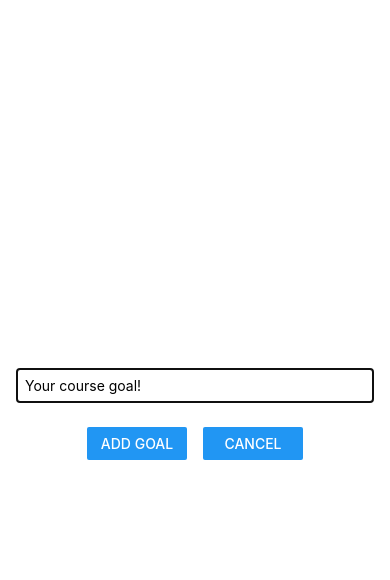
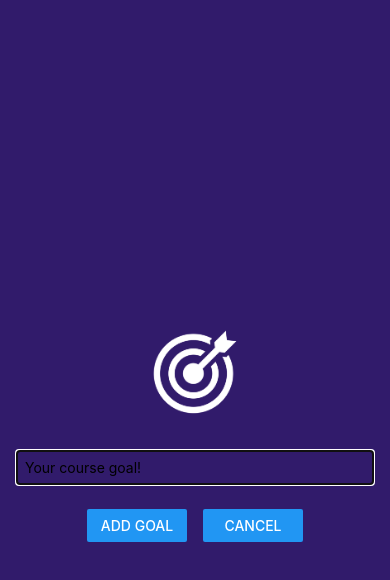
Before and after one commit to Gaberoids/react-native-app, a React Native app: screen / in a window 390 px wide. Both pictures are taken after a click on the button "ADD NEW GOAL". Shown: the top 580 px of the page. Built offline with nearby package versions, Linux system fonts and the light colour scheme.

Commit message:
Added an image.

```diff
--- a/components/GoalInput.js
+++ b/components/GoalInput.js
@@ -1,5 +1,12 @@
 import { useState } from 'react';
-import { StyleSheet, View, TextInput, Button, Modal } from "react-native";
+import {
+    StyleSheet,
+    View,
+    TextInput,
+    Button,
+    Modal,
+    Image
+     } from "react-native";
 
 function GoalInput(props) {
     // enteredGoalText is the Key, setEnteredGoalText is the value of the key.
@@ -21,6 +28,7 @@
         // "visible" is a made up word
         <Modal visible={props.visible} animationType="slide" >
             <View style={styles.inputContainer}>
+                <Image style={styles.image} source={require('../assets/images/goal.png')} />
                 <TextInput
                     style={styles.textInput}
                     placeholder='Your course goal!'
@@ -59,10 +67,8 @@
         flex: 1,
         justifyContent: 'center',
         alignItems: 'center',
-        marginBottom: 24,
-        borderBottomWidth:1,
-        borderBottomColor: "#cccccc",
         padding: 16,
+        backgroundColor: "#311b6b"
     },
     textInput: {
         borderWidth: 1,
@@ -79,5 +85,10 @@
         width: 100,
         marginHorizontal: 8,
     },
+    image: {
+        width: 100,
+        height: 100,
+        margin: 20,
+    },
 
 });
```
Also changed, not shown: assets/images/goal.png (added).
